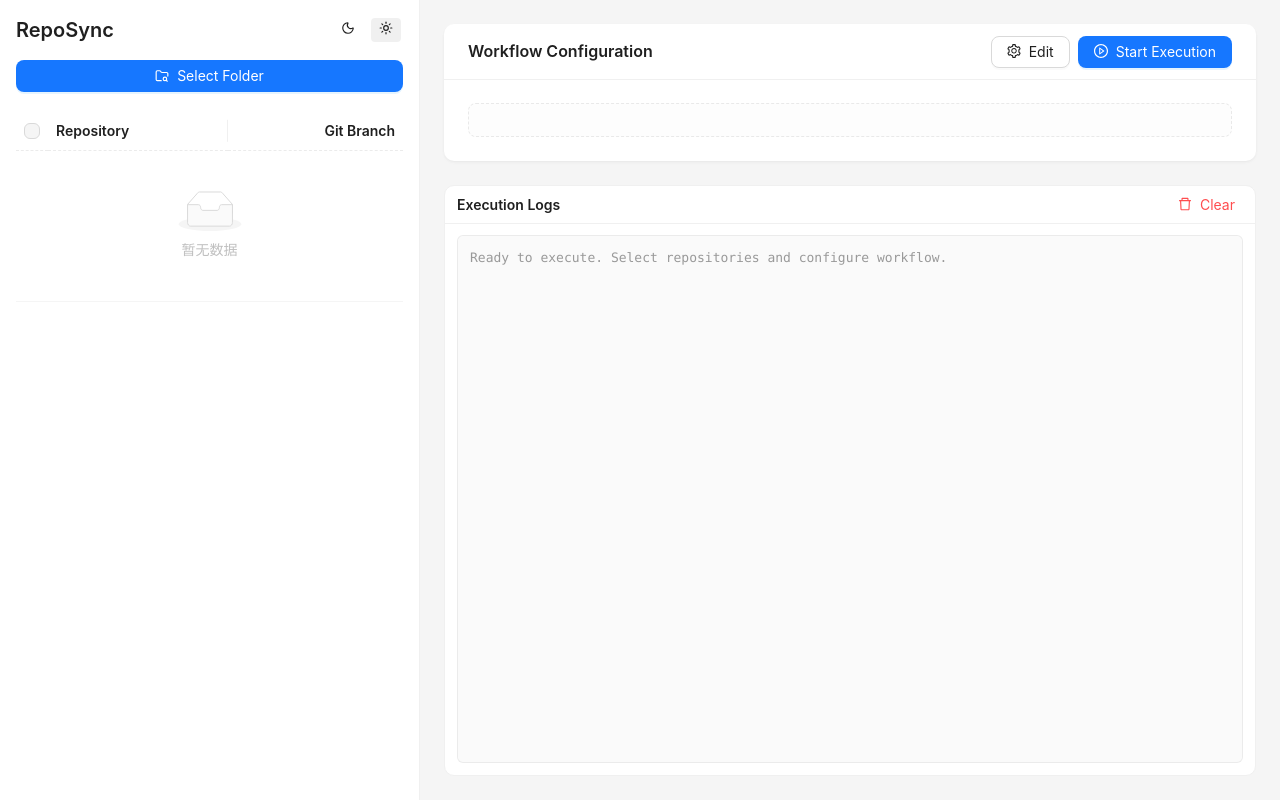
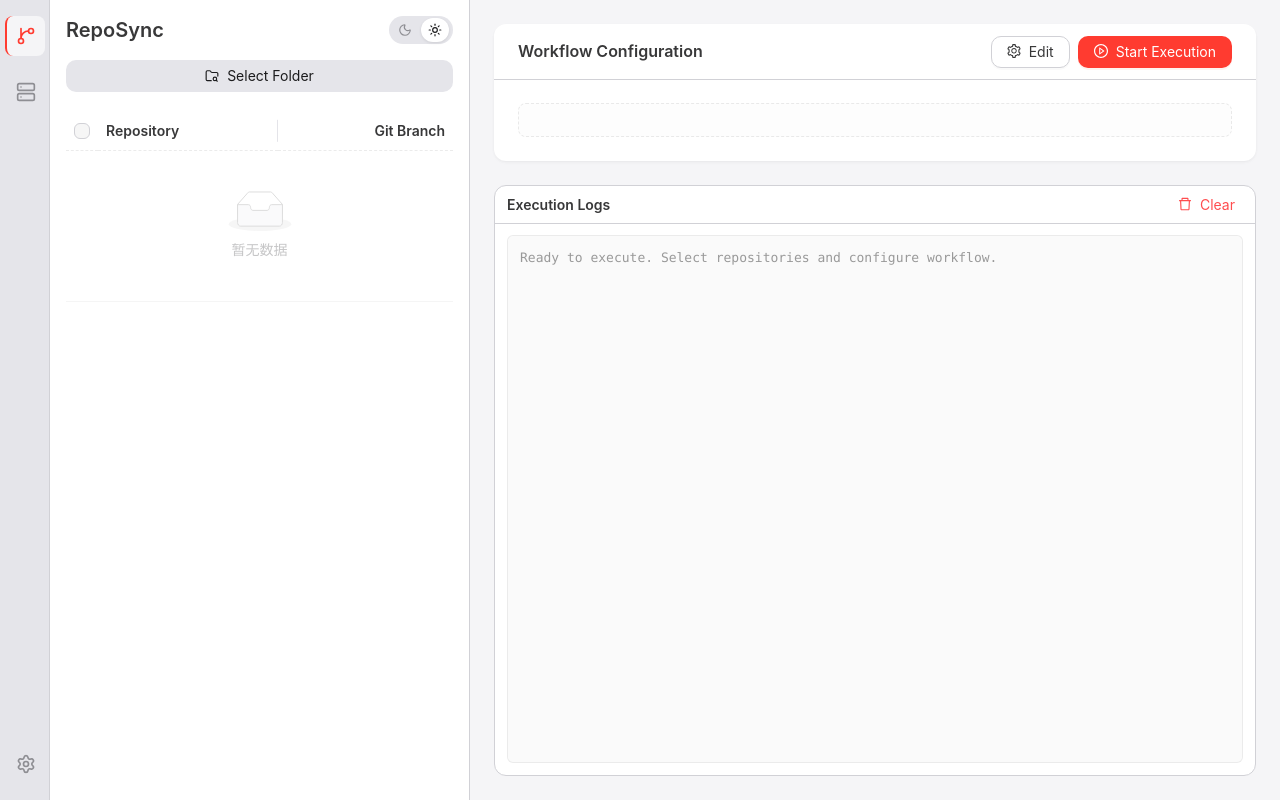
Before and after one commit to LazyLutra/repo-sync, a Vue app: page / in a window 1280 px wide. Built offline with nearby package versions, Linux system fonts and the light colour scheme.

Commit message:
refactor: 重构 UI 布局，新增 Activity Bar 导航栏
- 新增 ActivityBar 组件用于全局导航切换
- 重构 MainLayout/Sidebar/App 布局结构
- 更新 useAppStore 状态管理
- 调整全局样式

```diff
--- a/src/renderer/App.vue
+++ b/src/renderer/App.vue
@@ -4,17 +4,39 @@ import { useAppStore } from "./store/useAppStore";
 import { ConfigProvider, theme } from "ant-design-vue";
 import MainLayout from "./components/layout/MainLayout.vue";
 import zhCN from "ant-design-vue/es/locale/zh_CN";
+import { watchEffect } from "vue";
 
 const appStore = useAppStore();
 
-const currentTheme = computed(() => ({
-  algorithm:
-    appStore.theme === "dark" ? theme.darkAlgorithm : theme.defaultAlgorithm,
-  token: {
-    colorPrimary: "#1677ff",
-    borderRadius: 8,
-  },
-}));
+const currentTheme = computed(() => {
+  const isDark = appStore.theme === "dark";
+  return {
+    algorithm: isDark ? theme.darkAlgorithm : theme.defaultAlgorithm,
+    token: {
+      colorPrimary: "#ff3b30",
+      colorBgBase: isDark ? "#1c1c1e" : "#f5f5f7",
+      colorBgContainer: isDark ? "#2c2c2e" : "#ffffff",
+      colorBgElevated: isDark ? "#3a3a3c" : "#ffffff",
+      colorBorder: isDark ? "#38383a" : "#d1d1d6",
+      colorTextBase: isDark ? "#ffffff" : "#1c1c1e",
+      borderRadius: 10,
+      fontFamily: "'Inter', -apple-system, BlinkMacSystemFont, sans-serif",
+    },
+    components: {
+      Card: {
+        colorBgContainer: isDark ? "#2c2c2e" : "#ffffff",
+        colorBorderSecondary: isDark ? "#38383a" : "#d1d1d6",
+      },
+      Button: {
+        borderRadius: 10,
+      },
+    },
+  };
+});
+
+watchEffect(() => {
+  document.documentElement.setAttribute("data-theme", appStore.theme);
+});
 </script>
 
 <template>
--- /dev/null
+++ b/src/renderer/components/layout/ActivityBar.vue
@@ -0,0 +1,83 @@
+<script setup lang="ts">
+import { ref } from "vue";
+import { GitBranch, Server, Settings } from "lucide-vue-next";
+import { useAppStore } from "../../store/useAppStore";
+
+const appStore = useAppStore();
+
+function switchGlobalView(view: "git" | "env") {
+  appStore.setActiveGlobalView(view);
+}
+</script>
+
+<template>
+  <div class="activity-bar">
+    <div
+      class="activity-icon"
+      :class="{ active: appStore.activeGlobalView === 'git' }"
+      @click="switchGlobalView('git')"
+      title="Git Batch Management"
+    >
+      <GitBranch :size="20" />
+    </div>
+
+    <div
+      class="activity-icon"
+      :class="{ active: appStore.activeGlobalView === 'env' }"
+      @click="switchGlobalView('env')"
+      title="Environment Services"
+    >
+      <Server :size="20" />
+    </div>
+
+    <div class="spacer"></div>
+
+    <div class="activity-icon" title="Settings">
+      <Settings :size="20" />
+    </div>
+  </div>
+</template>
+
+<style scoped>
+.activity-bar {
+  width: 50px;
+  background-color: var(--bg-tertiary);
+  border-right: 1px solid var(--border-color);
+  display: flex;
+  flex-direction: column;
+  align-items: center;
+  padding-top: 16px;
+  padding-bottom: 16px;
+  flex-shrink: 0;
+  z-index: 10;
+  gap: 16px;
+}
+
+.activity-icon {
+  width: 40px;
+  height: 40px;
+  border-radius: 8px;
+  display: flex;
+  align-items: center;
+  justify-content: center;
+  cursor: pointer;
+  color: var(--text-secondary);
+  transition: all 0.2s;
+  border-left: 2px solid transparent;
+}
+
+.activity-icon:hover {
+  color: var(--text-primary);
+  background-color: var(--bg-secondary);
+}
+
+.activity-icon.active {
+  color: var(--accent-color);
+  border-left-color: var(--accent-color);
+  background-color: var(--bg-primary);
+}
+
+.spacer {
+  flex: 1;
+}
+</style>
--- a/src/renderer/components/layout/MainLayout.vue
+++ b/src/renderer/components/layout/MainLayout.vue
@@ -1,12 +1,16 @@
 <script setup lang="ts">
-import { ref } from "vue";
+import { computed, ref } from "vue";
 import { Layout, LayoutContent, LayoutSider } from "ant-design-vue";
+import ActivityBar from "./ActivityBar.vue";
 import Sidebar from "./Sidebar.vue";
 import { useAppStore } from "../../store/useAppStore";
 
 const appStore = useAppStore();
-const collapsed = ref(false);
 const isResizing = ref(false);
+
+const isSidebarCollapsed = computed(() => {
+  return appStore.activeGlobalView !== "git";
+});
 
 function startResize(e: MouseEvent) {
   e.preventDefault();
@@ -30,9 +34,13 @@ function stopResize() {
 </script>
 
 <template>
-  <Layout class="main-layout">
+  <Layout class="main-layout" has-sider>
+    <!-- Global Navigation Activity Bar -->
+    <ActivityBar />
+
     <LayoutSider
-      v-model:collapsed="collapsed"
+      v-model:collapsed="isSidebarCollapsed"
+      :collapsedWidth="0"
       :width="appStore.sidebarWidth"
       :theme="appStore.theme"
       collapsible
@@ -40,7 +48,9 @@ function stopResize() {
       class="layout-sider"
     >
       <Sidebar />
+      <!-- Only show resizer if sidebar is not collapsed -->
       <div
+        v-if="!isSidebarCollapsed"
         class="sider-resizer"
         :class="{ resizing: isResizing }"
         @mousedown="startResize"
@@ -56,10 +66,12 @@ function stopResize() {
 <style scoped>
 .main-layout {
   height: 100vh;
+  background-color: var(--bg-primary);
 }
 .layout-sider {
-  border-right: 1px solid rgba(0, 0, 0, 0.06);
+  border-right: 1px solid var(--border-color);
   position: relative;
+  background-color: var(--bg-secondary) !important;
 }
 .sider-resizer {
   position: absolute;
@@ -73,9 +85,12 @@ function stopResize() {
 }
 .sider-resizer:hover,
 .sider-resizer.resizing {
-  background-color: #1677ff;
+  background-color: var(--accent-color);
 }
 .layout-content {
   overflow: hidden;
+  background-color: var(--bg-primary);
+  display: flex;
+  flex-direction: column;
 }
 </style>
--- a/src/renderer/components/layout/Sidebar.vue
+++ b/src/renderer/components/layout/Sidebar.vue
@@ -33,24 +33,22 @@ async function handleSelectFolder() {
       <Title :level="4" style="margin: 0">RepoSync</Title>
 
       <!-- Theme Toggle -->
-      <Space size="small" class="theme-toggle-group">
-        <Button
-          type="text"
-          size="small"
-          :class="{ 'theme-btn-active': appStore.theme === 'dark' }"
+      <div class="theme-toggle">
+        <div
+          class="theme-btn"
+          :class="{ active: appStore.theme === 'dark' }"
           @click="toggleTheme('dark')"
         >
           <Icon name="moon" :size="14" />
-        </Button>
-        <Button
-          type="text"
-          size="small"
-          :class="{ 'theme-btn-active': appStore.theme === 'light' }"
+        </div>
+        <div
+          class="theme-btn"
+          :class="{ active: appStore.theme === 'light' }"
           @click="toggleTheme('light')"
         >
           <Icon name="sun" :size="14" />
-        </Button>
-      </Space>
+        </div>
+      </div>
     </div>
 
     <!-- Actions -->
@@ -60,6 +58,12 @@ async function handleSelectFolder() {
         block
         class="action-btn"
         @click="handleSelectFolder"
+        style="
+          background-color: var(--bg-tertiary);
+          color: var(--text-primary);
+          border: none;
+          box-shadow: none;
+        "
       >
         <template #icon><Icon name="folder-search" :size="14" /></template>
         Select Folder
@@ -94,13 +98,38 @@ async function handleSelectFolder() {
   justify-content: space-between;
   align-items: center;
 }
-.theme-toggle-group {
+.theme-toggle {
+  background-color: var(--bg-tertiary);
+  border-radius: 14px;
   padding: 2px;
-  border-radius: 6px;
+  display: flex;
+  gap: 2px;
+  width: 64px;
+  height: 28px;
+  position: relative;
 }
-.theme-btn-active {
-  background: rgba(0, 0, 0, 0.06);
-  border-radius: 4px;
+.theme-btn {
+  width: 28px;
+  height: 24px;
+  border-radius: 12px;
+  display: flex;
+  align-items: center;
+  justify-content: center;
+  transition: background-color 0.3s;
+  cursor: pointer;
+  color: var(--text-secondary);
+}
+.theme-btn:hover {
+  color: var(--text-primary);
+}
+.theme-btn.active {
+  background-color: var(--bg-secondary);
+  box-shadow: 0 1px 3px rgba(0, 0, 0, 0.1);
+  color: var(--text-primary);
+}
+html[data-theme="light"] .theme-btn.active,
+:root[data-theme="light"] .theme-btn.active {
+  background-color: #ffffff;
 }
 .actions-container {
   display: flex;
--- a/src/renderer/store/useAppStore.ts
+++ b/src/renderer/store/useAppStore.ts
@@ -1,22 +1,30 @@
-import { defineStore } from 'pinia'
-import { ref } from 'vue'
+import { defineStore } from "pinia";
+import { ref } from "vue";
 
-export const useAppStore = defineStore('app', () => {
-  const theme = ref<'dark' | 'light'>('light')
-  const sidebarWidth = ref(420)
+export const useAppStore = defineStore("app", () => {
+  const theme = ref<"dark" | "light">("light");
+  const sidebarWidth = ref(420);
 
-  function toggleTheme(newTheme: 'dark' | 'light') {
-    theme.value = newTheme
+  const activeGlobalView = ref<"git" | "env">("git");
+
+  function toggleTheme(newTheme: "dark" | "light") {
+    theme.value = newTheme;
   }
 
   function setSidebarWidth(width: number) {
-    sidebarWidth.value = width
+    sidebarWidth.value = width;
+  }
+
+  function setActiveGlobalView(view: "git" | "env") {
+    activeGlobalView.value = view;
   }
 
   return {
     theme,
     sidebarWidth,
+    activeGlobalView,
     toggleTheme,
-    setSidebarWidth
-  }
-})
+    setSidebarWidth,
+    setActiveGlobalView,
+  };
+});
--- a/src/renderer/styles/index.css
+++ b/src/renderer/styles/index.css
@@ -6,8 +6,9 @@
 }
 
 :root {
-  font-family: -apple-system, BlinkMacSystemFont, 'Segoe UI', Roboto, 'Helvetica Neue', Arial,
-    'Noto Sans', sans-serif, 'Apple Color Emoji', 'Segoe UI Emoji';
+  font-family:
+    -apple-system, BlinkMacSystemFont, "Segoe UI", Roboto, "Helvetica Neue",
+    Arial, "Noto Sans", sans-serif, "Apple Color Emoji", "Segoe UI Emoji";
   font-synthesis: none;
   text-rendering: optimizeLegibility;
   -webkit-font-smoothing: antialiased;
@@ -21,6 +22,73 @@ body {
   width: 100%;
   height: 100%;
   overflow: hidden;
+  background-color: var(--bg-primary, #1c1c1e);
+  color: var(--text-primary, #ffffff);
+  transition:
+    background-color 0.2s,
+    color 0.2s;
+}
+
+/* Custom Scrollbar Styles */
+::-webkit-scrollbar {
+  width: 8px;
+  height: 8px;
+}
+::-webkit-scrollbar-track {
+  background: transparent;
+}
+::-webkit-scrollbar-thumb {
+  background: rgba(142, 142, 147, 0.3);
+  border-radius: 4px;
+}
+::-webkit-scrollbar-thumb:hover {
+  background: rgba(142, 142, 147, 0.5);
+}
+
+:root {
+  /* Dark Theme (Default) */
+  --bg-primary: #1c1c1e;
+  --bg-secondary: #2c2c2e;
+  --bg-tertiary: #3a3a3c;
+  --bg-hover: #3a3a3c;
+  --text-primary: #ffffff;
+  --text-secondary: #8e8e93;
+  --accent-color: #ff3b30;
+  --accent-hover: #d73229;
+  --border-color: #38383a;
+  --radius-lg: 16px;
+  --radius-md: 10px;
+  --radius-sm: 6px;
+
+  --shadow-sm: 0 2px 4px rgba(0, 0, 0, 0.1);
+  --shadow-md: 0 4px 12px rgba(0, 0, 0, 0.2);
+  --shadow-lg: 0 8px 24px rgba(0, 0, 0, 0.3);
+
+  --log-error: #ff453a;
+  --log-success: #32d74b;
+  --log-info: #64d2ff;
+  --log-warning: #ffd60a;
+}
+
+html[data-theme="light"],
+:root[data-theme="light"] {
+  /* Light Theme */
+  --bg-primary: #f5f5f7;
+  --bg-secondary: #ffffff;
+  --bg-tertiary: #e5e5ea;
+  --bg-hover: #f2f2f7;
+  --text-primary: #1c1c1e;
+  --text-secondary: #8e8e93;
+  --accent-color: #ff3b30;
+  --border-color: #d1d1d6;
+  --shadow-sm: 0 2px 4px rgba(0, 0, 0, 0.05);
+  --shadow-md: 0 4px 12px rgba(0, 0, 0, 0.1);
+  --shadow-lg: 0 8px 24px rgba(0, 0, 0, 0.15);
+
+  --log-error: #d70015;
+  --log-success: #248a3d;
+  --log-info: #0071a4;
+  --log-warning: #b35f00;
 }
 
 #app {
--- a/src/renderer/views/Home.vue
+++ b/src/renderer/views/Home.vue
@@ -1,12 +1,22 @@
 <script setup lang="ts">
+import { useAppStore } from "../store/useAppStore";
 import WorkflowSection from "../components/business/WorkflowSection.vue";
 import LogPanel from "../components/business/LogPanel.vue";
+import EnvironmentView from "../components/business/EnvironmentView.vue";
+
+const appStore = useAppStore();
 </script>
 
 <template>
   <div class="home-view">
-    <WorkflowSection />
-    <LogPanel />
+    <template v-if="appStore.activeGlobalView === 'git'">
+      <WorkflowSection />
+      <LogPanel />
+    </template>
+
+    <template v-else-if="appStore.activeGlobalView === 'env'">
+      <EnvironmentView />
+    </template>
   </div>
 </template>
 
@@ -18,5 +28,6 @@ import LogPanel from "../components/business/LogPanel.vue";
   padding: 24px;
   gap: 24px;
   overflow: auto;
+  background-color: var(--bg-primary);
 }
 </style>
```
